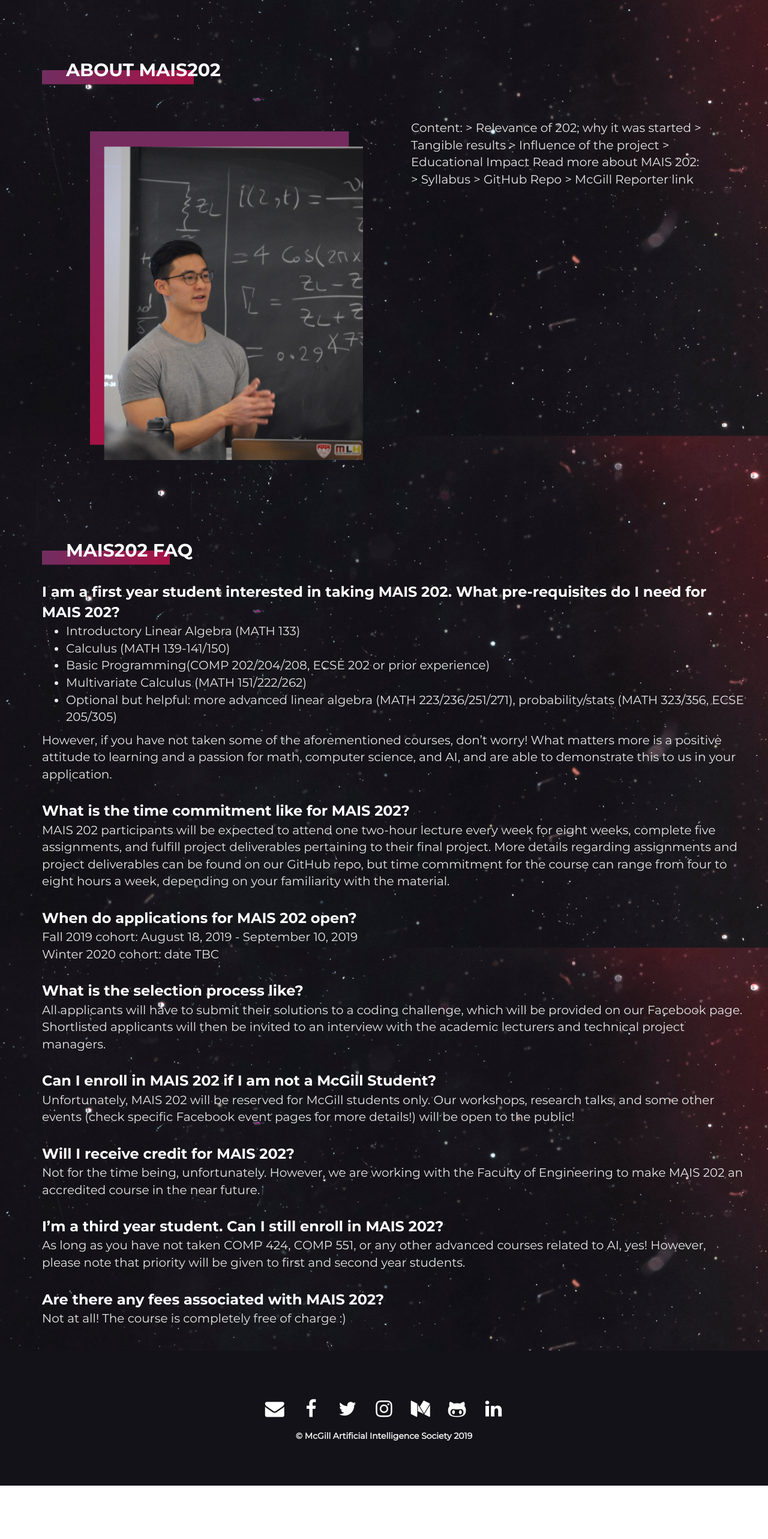
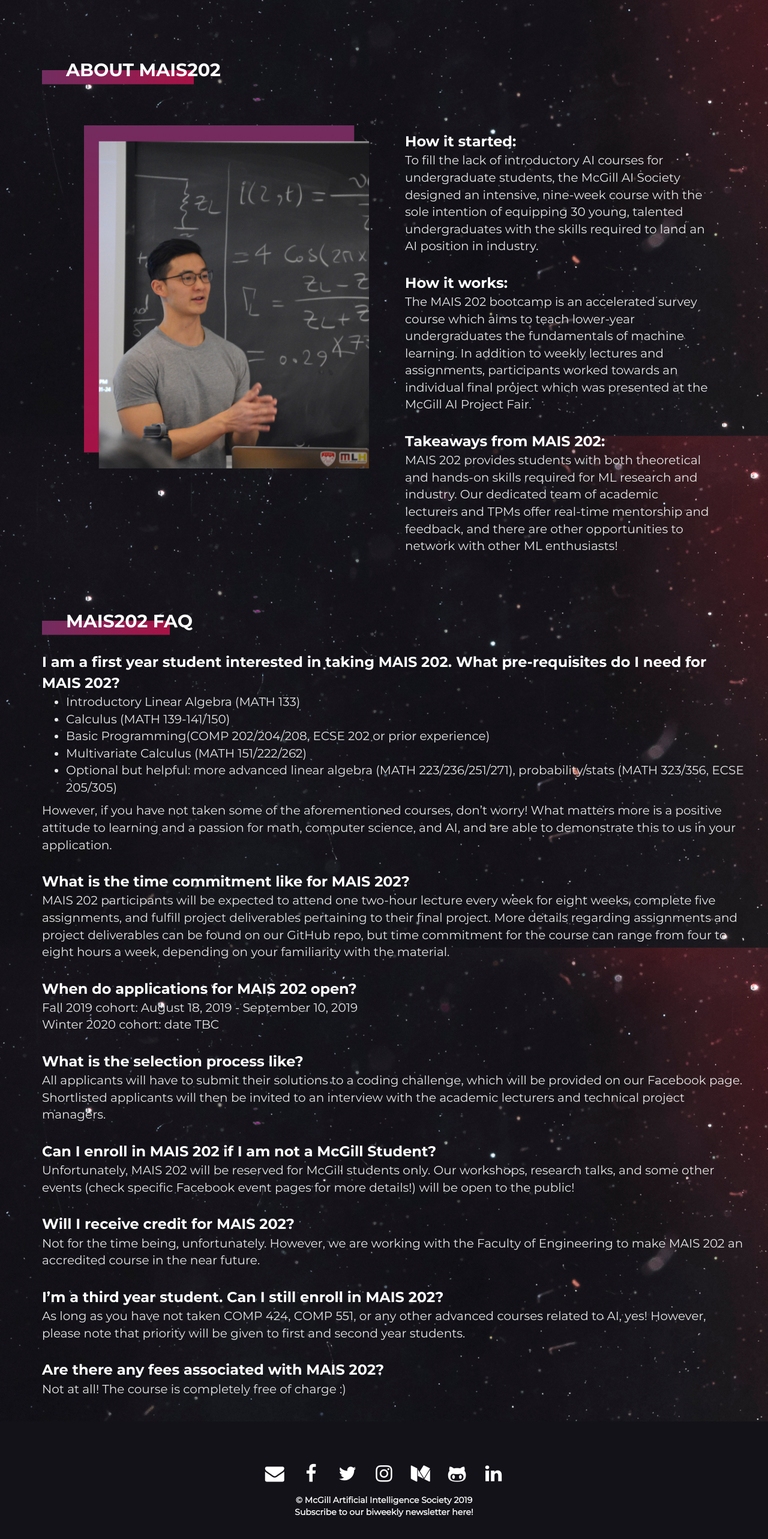
Before and after one commit to McGillAISociety/mcgillaiwebsite, a React (Create React App) app in the folder mcgillai/: page /mais202 in a window 1280 px wide. Shown: the part 980-3546 px from the top of the page at 60% size. Before the commit the page ends 3457 px from the top, so only its background shows below. Built offline with nearby package versions, Linux system fonts and the light colour scheme; a web font is replaced by a local one.

Commit message:
Added subscriber button to landing page and footer, and added mais202 about blurb

```diff
--- a/mcgillai/src/components/footer/footer.js
+++ b/mcgillai/src/components/footer/footer.js
@@ -38,9 +38,9 @@
 `;
 
 const footerLink = css`
-  color: white;
+  color: white !important;
   transition: opacity 0.2s;
-  text-decoration: none;
+  text-decoration: none !important;
 
   :hover {
     opacity: 0.6;
@@ -80,6 +80,10 @@
     font-size: 20px !important;
   }
 `;
+
+const Subscribe = styled('a')`
+	${footerLink};
+`
 
 const year = new Date().getFullYear();
 
@@ -139,7 +143,8 @@
 			             className='icon-linkedin'
 			          />
 			        </SocialLinks>
-			        © McGill Artificial Intelligence Society {year}
+			        © McGill Artificial Intelligence Society {year} <br />
+			        <Subscribe href="https://docs.google.com/forms/u/3/d/e/1FAIpQLScs1ADlyTZHnvbQPIftXhE2yGvqPGzyhhKq87q212ttkOmIaQ/viewform?usp=sf_link" target="_blank">Subscribe to our biweekly newsletter here! </Subscribe>
 			      </CenterContent>
 			    </CenterContainer>
 			  </FooterContainer>
--- a/mcgillai/src/components/home/landing.js
+++ b/mcgillai/src/components/home/landing.js
@@ -16,6 +16,7 @@
 
 const Container = styled('div')`
   ${SectionBase};
+  display: block;
 `;
 
 const Column = styled('div')`
@@ -26,6 +27,7 @@
   max-height: 600px;
   box-sizing: border-box;
   padding: 0px 30px;
+  margin-bottom: 40px;
 
   @media screen and (max-width: 1260px) {
       width: 100%;
@@ -39,6 +41,7 @@
 const Icon = styled('img')`
   margin-left: auto;
   margin-right: auto;
+  margin-top: 25px;
   padding-top: 75px;
   display: block;
   max-height: 500px;
@@ -53,12 +56,49 @@
   -webkit-text-fill-color: transparent;
 
   margin-left: 80px;
-  padding-top: 125px;
+  padding-top: 80px;
+  margin-bottom: 30px;
 
   @media screen and (max-width: 1260px) {
       display: none;
   }
 
+`;
+
+const ButtonContainer = styled('div')`
+	display: table;
+  	margin-left: 80px;
+
+`;
+
+const SubscribeButton = styled('a')`
+	display:inline-block;
+	padding:0.35em 1.2em;
+	border:0.1em solid #FFFFFF;
+	margin:0 0.3em 0.3em 0;
+	border-radius:0.12em;
+	box-sizing: border-box;
+	text-decoration:none;
+	font-family: 'Helvetica Neue Bold Condensed', monospace;
+	font-weight:300;
+	font-size: 36px;
+	color:#FFFFFF;
+	text-decoration: none !important;
+	text-align:center;
+	transition: all 0.2s;
+
+	:visited {
+		color:#FFFFFF;
+	}
+
+	:hover {
+		color:#000000;
+        background-color:#FFFFFF;
+	}
+
+	@media screen and (max-width: 1260px) {
+      display: none;
+  	}
 `;
 
 class Landing extends React.Component {
@@ -67,6 +107,9 @@
 		<Container>
 	        <Column>
 			  <Title> MCGILL <br/> ARTIFICIAL <br/> INTELLIGENCE <br /> SOCIETY </Title>
+			    <ButtonContainer>
+			    <SubscribeButton href="https://docs.google.com/forms/u/3/d/e/1FAIpQLScs1ADlyTZHnvbQPIftXhE2yGvqPGzyhhKq87q212ttkOmIaQ/viewform?usp=sf_link" target="_blank">BECOME A MEMBER</SubscribeButton>
+	          </ButtonContainer>
 	        </Column>
 	        <Column>
 	          <Icon src={Logo}/>
--- a/mcgillai/src/components/mais202/about.js
+++ b/mcgillai/src/components/mais202/about.js
@@ -4,7 +4,9 @@
 import {
 	HeadingUnderline,
 	SectionBase,
-	ImageBackground
+	ImageBackground,
+	Question,
+	Answer
  } from '../commonstyles.js';
 
  import AboutImg from './assets/img/about.png';
@@ -13,7 +15,7 @@
 	font-size: 32px;
 	display: inline-block;
 	vertical-align:top;
-	padding: 30px;
+	padding: 20px;
 	width: 50%;
 
 
@@ -25,7 +27,7 @@
 
 const ContentContainer = styled('div')`
 	padding: 30px;
-	text-align: center;
+	text-align: left;
 	@media screen and (max-width: 1050px) {
 		max-height: 600px;
 		padding-left: 20px;
@@ -61,19 +63,6 @@
     }
 `;
 
-const Text = styled('p')`
-	font-family: 'Montserrat';
-	font-size: 20px;
-	color: #e7e7e7;
-	text-align: left;
-	@media only screen and (max-width: 767px) {
-      font-size: 16px;
-  	}
-  	@media only screen and (max-width: 467px) {
-      font-size: 12px;
-  	}
-`;
-
 class About extends React.Component {
 	render() {
 		return (
@@ -86,18 +75,12 @@
 					</ImageContainer>
 				</Column>
 				<Column>
-					<Text>
-						Content:
-							> Relevance of 202; why it was started
-							> Tangible results
-							> Influence of the project
-							> Educational Impact
-
-							Read more about MAIS 202:
-							> Syllabus
-							> GitHub Repo
-							> McGill Reporter link
-					</Text>
+					<Question> How it started: </Question>
+					<Answer> To fill the lack of introductory AI courses for undergraduate students, the McGill AI Society designed an intensive, nine-week course with the sole intention of equipping 30 young, talented undergraduates with the skills required to land an AI position in industry. </Answer>
+					<Question> How it works:</Question>
+					<Answer> The MAIS 202 bootcamp is an accelerated survey course which aims to teach lower-year undergraduates the fundamentals of machine learning. In addition to weekly lectures and assignments, participants worked towards an individual final project which was presented at the McGill AI Project Fair.</Answer>
+					<Question> Takeaways from MAIS 202:</Question>
+					<Answer>MAIS 202 provides students with both theoretical and hands-on skills required for ML research and industry. Our dedicated team of academic lecturers and TPMs offer real-time mentorship and feedback, and there are other opportunities to network with other ML enthusiasts!</Answer>
 				</Column>
 				</ContentContainer>
 			</Container>
```
Also changed, not shown: 1 other file (tests, documents, lock files or other folders). Lines whose indentation alone changed are shown as unchanged.
